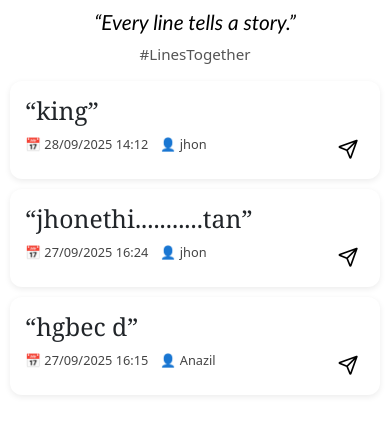
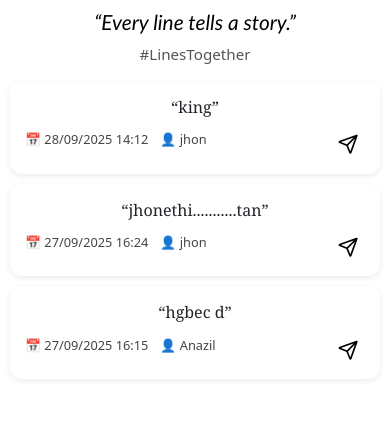
Before and after one commit to anazil/Linea, a Django app: page / in a window 390 px wide. Shown: the part 62-497 px from the top of the page. Run offline with Django 5.2, Linux system fonts and the light colour scheme; data comes from the database, SQL or seed files in the repository; some libraries are stand-ins or nearby versions.

Commit message:
Updated project with latest changes

```diff
--- a/lineaapp/templates/index.html
+++ b/lineaapp/templates/index.html
@@ -34,8 +34,19 @@
       animation: fadeIn 1.2s ease;
     }
 
-    h2 {
-      font-family: Cambria, Cochin, Georgia, Times, 'Times New Roman', serif;
+    /* Post Quote Text */
+    .post-card h2 {
+      font-family:Cambria, Cochin, Georgia, Times, 'Times New Roman', serif;
+      font-size: clamp(1rem, 2.5vw, 1.5rem); /* responsive scaling */
+      line-height: 1.5;
+      word-wrap: break-word;
+      overflow-wrap: break-word;
+      text-align: center;
+      margin-bottom: 12px;
+    }
+
+    .post-card q {
+      quotes: "“" "”" "‘" "’"; /* proper quotes */
     }
 
     .flex-pa {
@@ -111,6 +122,11 @@
       .flex-pa {
         font-size: 0.8rem;
       }
+      .post-card h2 {
+        font-size: 1rem;  /* smaller size on mobiles */
+        line-height: 1.4;
+        padding: 0 5px;
+      }
     }
   </style>
 </head>
```
